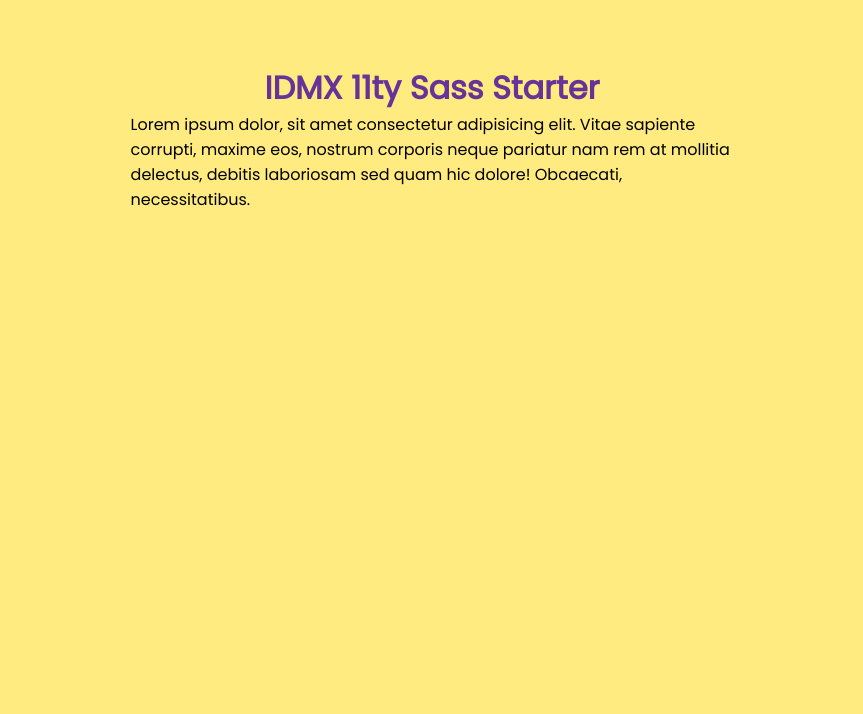
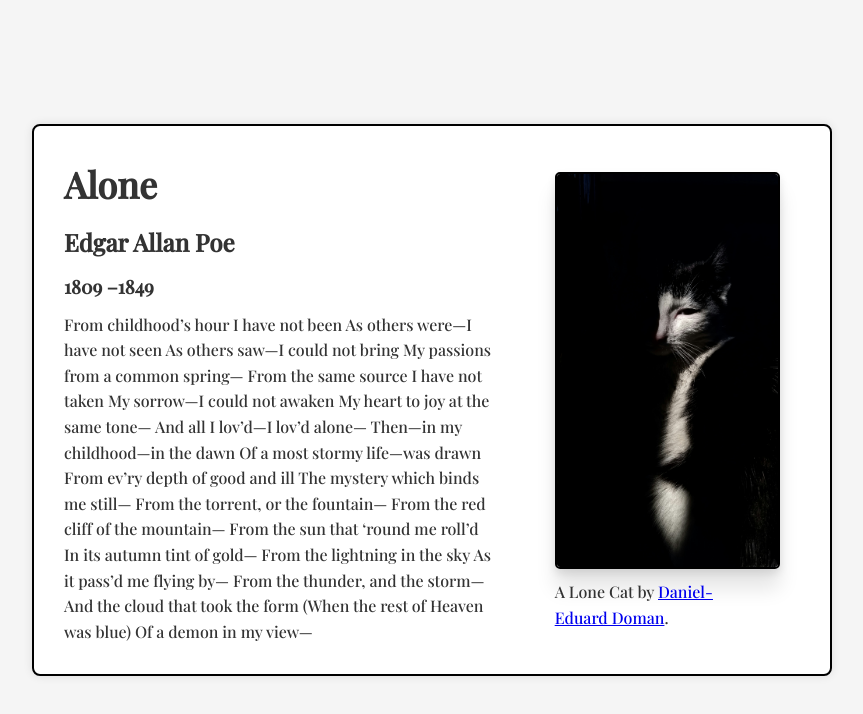
Before and after one commit to RVCC-IDMX/poem-site-Naps27, an Eleventy site: page src/index.html in a window 1280 px wide. Shown: the whole page, without its empty margins (208-1071 px from the left). Built offline with nearby package versions, Linux system fonts and the light colour scheme; Eleventy itself is replaced by a stand-in of ours; files that its build step writes are made by us from their sources.

Commit message:
Added picture,favicon and css

```diff
--- a/src/index.html
+++ b/src/index.html
@@ -1,5 +1,6 @@
 <!DOCTYPE html>
 <html lang="en">
+
 <head>
   <meta charset="UTF-8">
   <meta name="viewport" content="width=device-width, initial-scale=1.0">
@@ -7,12 +8,51 @@
   <meta name="generator" content="Eleventy v1.2" />
   <title>IDMX 11ty Sass Starter</title>
   <link rel="shortcut icon" href="images/favicon.png" type="image/png">
-    <link rel="icon" type="image/svg+xml" href="images/favicon.svg" />
   <link rel="stylesheet" href="css/main.css">
+  <link rel="preconnect" href="https://fonts.googleapis.com">
+  <link rel="preconnect" href="https://fonts.gstatic.com" crossorigin>
+  <link href="https://fonts.googleapis.com/css2?family=Playfair+Display:wght@500&display=swap" rel="stylesheet">
 </head>
+
 <body>
-  <h1>IDMX 11ty Sass Starter</h1>
-  <p>Lorem ipsum dolor, sit amet consectetur adipisicing elit. Vitae sapiente corrupti, maxime eos, nostrum corporis neque pariatur nam rem at mollitia delectus, debitis laboriosam sed quam hic dolore! Obcaecati, necessitatibus.</p>
+  <div class="container">
+    <main class="content">
+      <article class="text">
+        <h1>Alone</h1>
+        <h2>Edgar Allan Poe</h2>
+        <h3>1809 –1849</h3>
+        <p>From childhood’s hour I have not been
+          As others were—I have not seen
+          As others saw—I could not bring
+          My passions from a common spring—
+          From the same source I have not taken
+          My sorrow—I could not awaken
+          My heart to joy at the same tone—
+          And all I lov’d—I lov’d alone—
+          Then—in my childhood—in the dawn
+          Of a most stormy life—was drawn
+          From ev’ry depth of good and ill
+          The mystery which binds me still—
+          From the torrent, or the fountain—
+          From the red cliff of the mountain—
+          From the sun that ‘round me roll’d
+          In its autumn tint of gold—
+          From the lightning in the sky
+          As it pass’d me flying by—
+          From the thunder, and the storm—
+          And the cloud that took the form
+          (When the rest of Heaven was blue)
+          Of a demon in my view—
+        </p>
+      </article>
+      <figure class="image">
+        <img src="images/daniel-eduard-doman-TzkXfG54_Fo-unsplash.jpg" alt="lone black and white cat">
+        <figcaption>A Lone Cat by <a href="https://unsplash.com/@danieldoman">Daniel-Eduard Doman</a>.
+        </figcaption>
+      </figure>
+    </main>
+  </div>
   <script src="js/index.js"></script>
 </body>
+
 </html>
--- a/src/sass/base/_reset.scss
+++ b/src/sass/base/_reset.scss
@@ -1,5 +1,74 @@
-* {
-  margin: 0;
-  padding: 0;
+/* Box sizing rules */
+*,
+*::before,
+*::after {
   box-sizing: border-box;
 }
+
+/* Remove default margin */
+body,
+h1,
+h2,
+h3,
+h4,
+p,
+figure,
+blockquote,
+dl,
+dd {
+  margin-block-end: 0;
+}
+
+/* Remove list styles on ul, ol elements with a list role, which suggests default styling will be removed */
+ul[role='list'],
+ol[role='list'] {
+  list-style: none;
+}
+
+/* Set core root defaults */
+html:focus-within {
+  scroll-behavior: smooth;
+}
+
+/* Set core body defaults */
+body {
+  min-height: 100vh;
+  text-rendering: optimizeSpeed;
+  line-height: 1.5;
+}
+
+/* A elements that don't have a class get default styles */
+a:not([class]) {
+  text-decoration-skip-ink: auto;
+}
+
+/* Make images easier to work with */
+img,
+picture {
+  max-width: 100%;
+  display: block;
+}
+
+/* Inherit fonts for inputs and buttons */
+input,
+button,
+textarea,
+select {
+  font: inherit;
+}
+
+/* Remove all animations, transitions and smooth scroll for people that prefer not to see them */
+@media (prefers-reduced-motion: reduce) {
+  html:focus-within {
+    scroll-behavior: auto;
+  }
+
+  *,
+  *::before,
+  *::after {
+    animation-duration: 0.01ms !important;
+    animation-iteration-count: 1 !important;
+    transition-duration: 0.01ms !important;
+    scroll-behavior: auto !important;
+  }
+}
--- a/src/sass/pages/_home.scss
+++ b/src/sass/pages/_home.scss
@@ -1,16 +1,94 @@
-/* home */
-@use "../abstracts/variables" as var;
-@use "../base/typography" as type;
-
 body {
-  font-family: type.$font;
-  background-color: var.$bg-very-light;
-  width: min(100% - 2rem, 60ch);
-  margin-inline: auto;
-  margin-block: 4rem;
+  font-family: 'Playfair Display', serif;
+  display: flex;
+  justify-content: center;
+  align-items: center;
+  min-height: 100vh;
+  margin: 0;
+  background-color: #f5f5f5;
+  color: #333;
+  line-height: 1.6;
+  padding: 10px;
 }
 
+.content {
+  display: flex;
+  flex-wrap: wrap;
+  align-items: flex-start;
+}
+
+.text {
+  flex: 2;
+  min-width: 300px;
+}
+
+.image {
+  flex: 1;
+  min-width: 200px;
+}
+
+h1,
+h2,
+h3,
+p,
+figcaption {
+  margin: 10px;
+}
+
+img {
+  max-width: 100%;
+  height: auto;
+  margin: 10px;
+  border: 2px solid #000000;
+  border-radius: 5px;
+  box-shadow: 0 4px 8px rgba(0, 0, 0, 0.1), 0 20px 20px rgba(0, 0, 0, 0.1);
+}
+
+
 h1 {
-  color: var.$primary-color;
-  text-align: center;
+  font-size: 36px;
 }
+
+@media screen and (max-width: 640px) {
+  body {
+    padding: 5px;
+  }
+
+  .container {
+    padding: 15px;
+    margin: 10px;
+  }
+
+  h1,
+  h2,
+  h3,
+  p,
+  figcaption {
+    font-size: 90%;
+  }
+}
+
+@media screen and (max-width: 320px) {
+  .container {
+    padding: 10px;
+  }
+
+  h1 {
+    font-size: 1.2em;
+  }
+
+  p,
+  figcaption {
+    font-size: 0.8em;
+  }
+}
+
+.container {
+  background-color: #FFFFFF;
+  box-shadow: 0 0 10px rgba(0, 0, 0, 0.1);
+  border-radius: 8px;
+  border: 2px solid #000000;
+  padding: 20px;
+  margin: 20px auto;
+  max-width: 800px;
+}
```
Also changed, not shown: src/images/daniel-eduard-doman-TzkXfG54_Fo-unsplash.jpg (added), src/images/favicon.png. Lines whose indentation alone changed are shown as unchanged.
